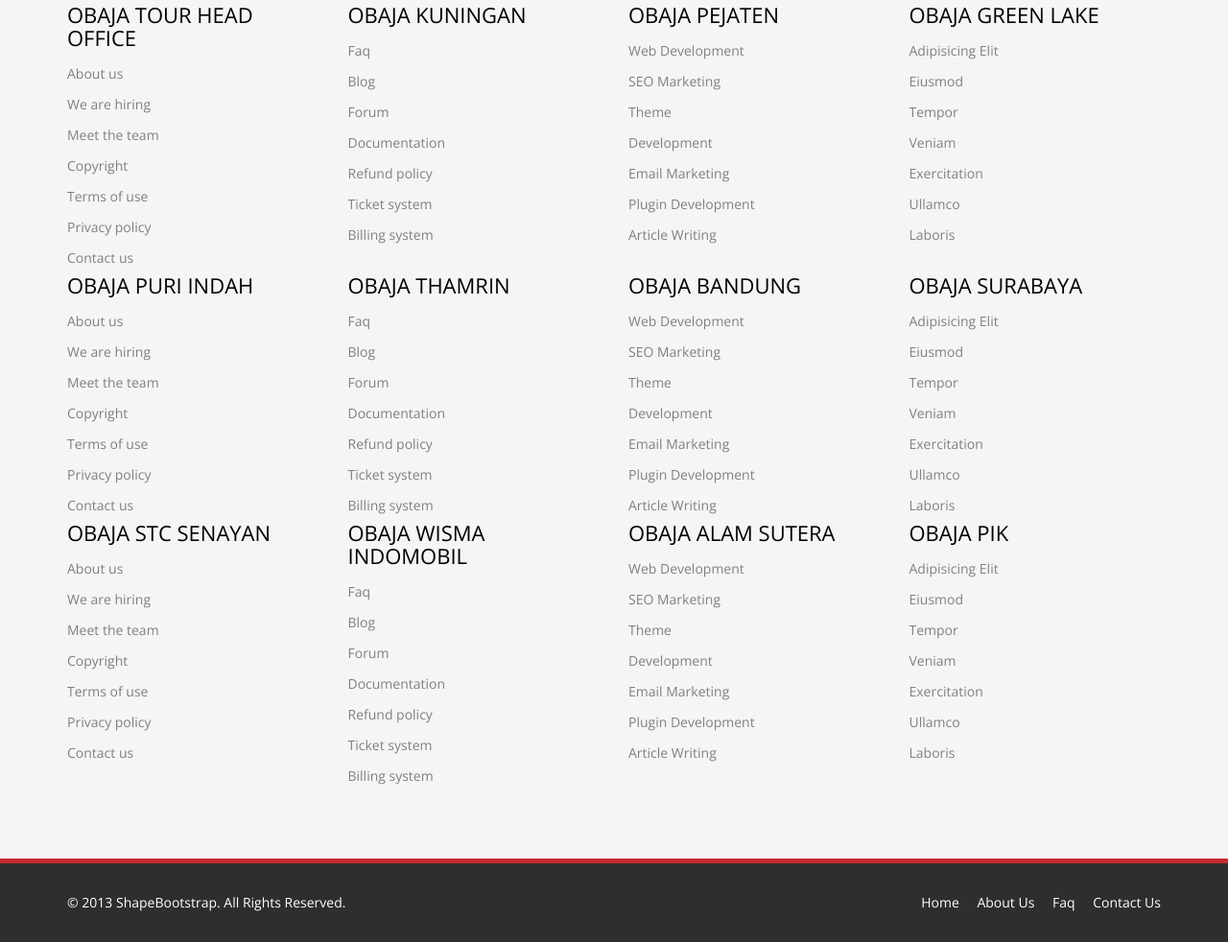
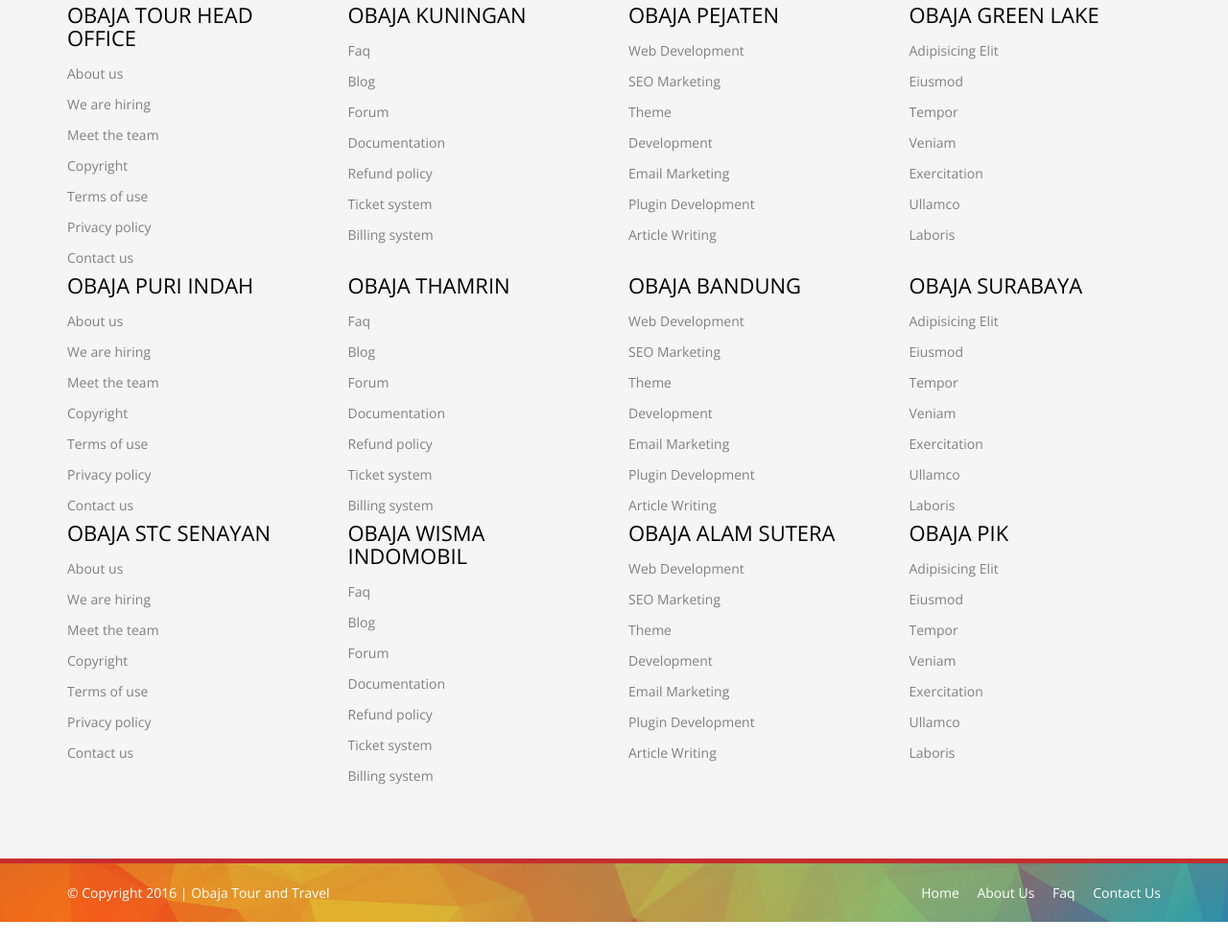
Before and after one commit to devhost-x/tourtravel, a plain HTML site: page index.html in a window 1280 px wide. Shown: the part 2588-3570 px from the top of the page at 96% size. After the commit the page ends 3549 px from the top, so only its background shows below. Drawn offline with nearby package versions, Linux system fonts and the light colour scheme.

Commit message:
Update home
update footer, tour highlight

```diff
--- a/css/main.css
+++ b/css/main.css
@@ -2513,10 +2513,11 @@ shortcodes page css
 }
 
 #footer {
-  padding-top: 30px;
-  padding-bottom: 30px;
-  color: #fff;
-  background: #2e2e2e;
+  height: 61px;
+  padding-top: 20px;
+  /*padding-bottom: 30px;*/
+  color: #fff;
+  background: url(../images/footer-bg.png);
 }
 
 #footer a {
--- a/index.html
+++ b/index.html
@@ -599,7 +599,7 @@
         <div class="container">
             <div class="row">
                 <div class="col-sm-6">
-                    &copy; 2013 <a target="_blank" href="http://shapebootstrap.net/" title="Free Twitter Bootstrap WordPress Themes and HTML templates">ShapeBootstrap</a>. All Rights Reserved.
+                    &copy; Copyright 2016 | Obaja Tour and Travel
                 </div>
                 <div class="col-sm-6">
                     <ul class="pull-right">
```
Also changed, not shown: images/footer-bg.png (added), 1 other file.
